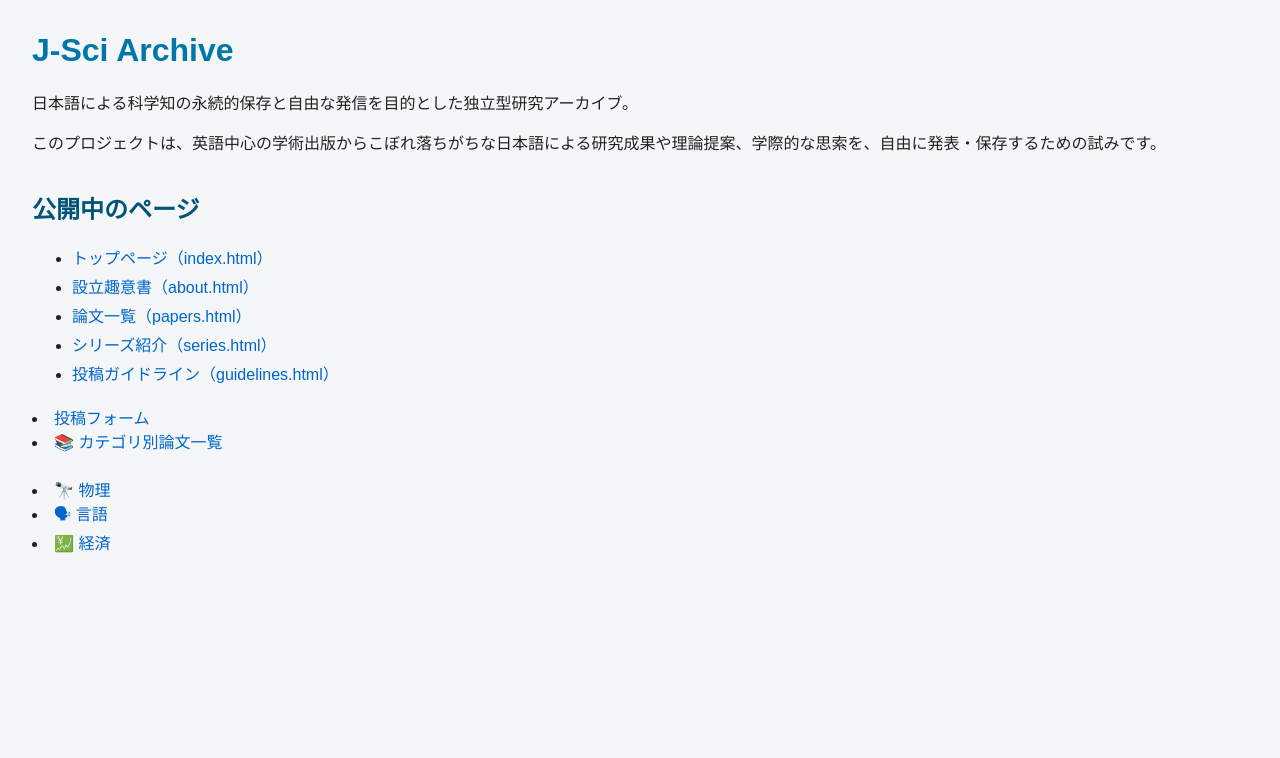
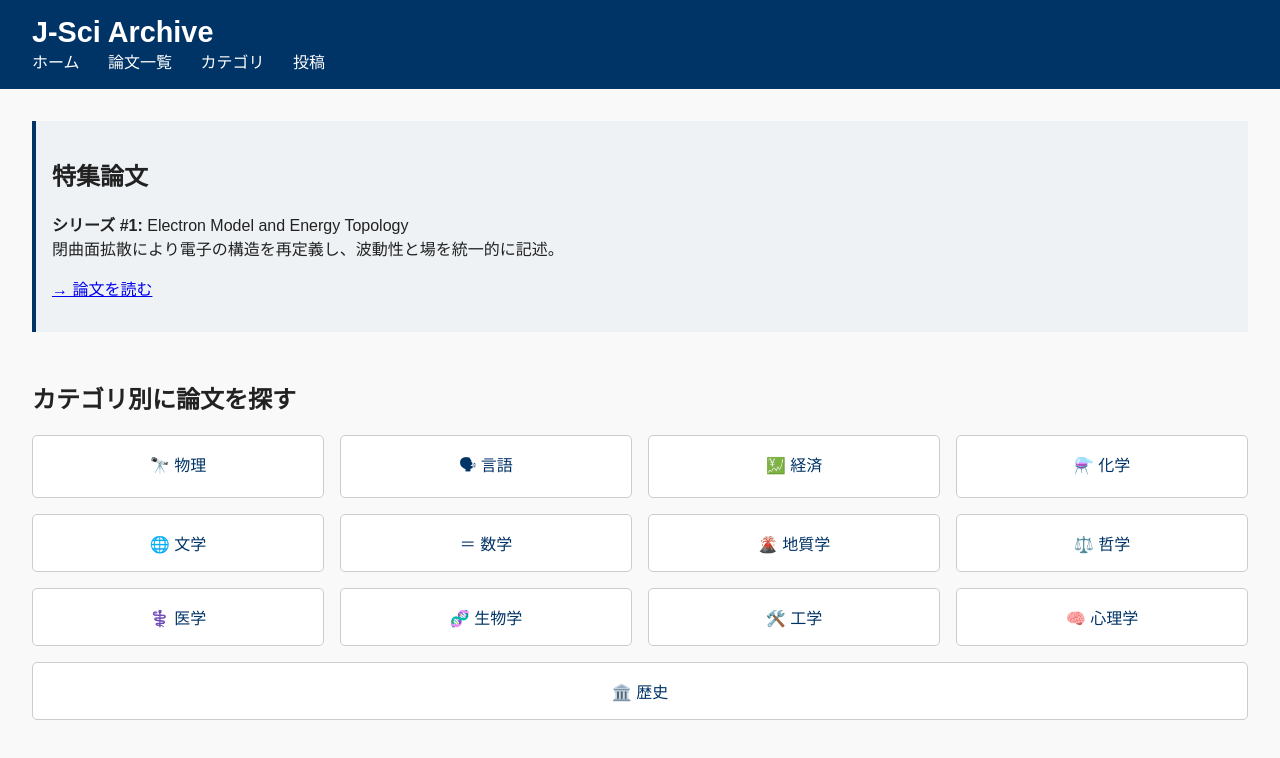
Before and after one commit to tetsuo0827/j-sci-archive, a plain HTML site: page index.html in a window 1280 px wide. Drawn offline with Linux system fonts and the light colour scheme.

Commit message:
Update index.html

```diff
--- a/index.html
+++ b/index.html
@@ -1,53 +1,101 @@
-
 <!DOCTYPE html>
 <html lang="ja">
 <head>
   <meta charset="UTF-8">
-    <title>J-Sci Archive トップページ</title>
+  <title>J-Sci Archive - トップページ</title>
   <style>
     body {
-            font-family: 'Yu Gothic', 'Hiragino Kaku Gothic ProN', sans-serif;
-            margin: 2em;
-            background-color: #f4f6f8;
+      font-family: 'Yu Gothic', sans-serif;
+      margin: 0;
+      padding: 0;
+      background-color: #f9f9f9;
       color: #222;
     }
-        h1 {
-            color: #0077aa;
+    header {
+      background-color: #003366;
+      color: white;
+      padding: 1em 2em;
     }
-        h2 {
-            color: #005577;
-            margin-top: 1.5em;
+    header h1 {
+      margin: 0;
+      font-size: 1.8em;
     }
-        ul {
-            line-height: 1.8;
-        }
-        a {
-            color: #0066cc;
+    nav a {
+      color: white;
+      margin-right: 1.5em;
       text-decoration: none;
     }
-        a:hover {
+    nav a:hover {
       text-decoration: underline;
+    }
+    main {
+      padding: 2em;
+    }
+    .highlight {
+      background-color: #eef2f5;
+      padding: 1em;
+      border-left: 4px solid #003366;
+      margin-bottom: 2em;
+    }
+    .categories h2 {
+      margin-top: 2em;
+    }
+    .grid {
+      display: flex;
+      flex-wrap: wrap;
+      gap: 1em;
+    }
+    .grid a {
+      background: white;
+      padding: 1em;
+      border: 1px solid #ccc;
+      border-radius: 5px;
+      flex: 1 0 200px;
+      text-align: center;
+      text-decoration: none;
+      color: #003366;
+    }
+    .grid a:hover {
+      background-color: #f0f0f0;
     }
   </style>
 </head>
 <body>
+  <header>
     <h1>J-Sci Archive</h1>
-    <p>日本語による科学知の永続的保存と自由な発信を目的とした独立型研究アーカイブ。</p>
-    <p>このプロジェクトは、英語中心の学術出版からこぼれ落ちがちな日本語による研究成果や理論提案、学際的な思索を、自由に発表・保存するための試みです。</p>
+    <nav>
+      <a href="index.html">ホーム</a>
+      <a href="papers.html">論文一覧</a>
+      <a href="category_index.html">カテゴリ</a>
+      <a href="submit.html">投稿</a>
+    </nav>
+  </header>
+  <main>
+    <section class="highlight">
+      <h2>特集論文</h2>
+      <p><strong>シリーズ #1:</strong> Electron Model and Energy Topology<br>
+      閉曲面拡散により電子の構造を再定義し、波動性と場を統一的に記述。</p>
+      <p><a href="series1.html">→ 論文を読む</a></p>
+    </section>
 
-    <h2>公開中のページ</h2>
-    <ul>
-        <li><a href="index.html">トップページ（index.html）</a></li>
-        <li><a href="about.html">設立趣意書（about.html）</a></li>
-        <li><a href="papers.html">論文一覧（papers.html）</a></li>
-        <li><a href="series.html">シリーズ紹介（series.html）</a></li>
-        <li><a href="guidelines.html">投稿ガイドライン（guidelines.html）</a></li>
-    </ul><li><a href="submit.html">投稿フォーム</a></li>
-    <li><a href="category_index.html">📚 カテゴリ別論文一覧</a></li>
-　　 <li><a href="category_physics.html">🔭 物理</a></li>
-    <li><a href="category_linguistics.html">🗣 言語</a></li>
-    <li><a href="category_economics.html">💹 経済</a></li>
-
-
+    <section class="categories">
+      <h2>カテゴリ別に論文を探す</h2>
+      <div class="grid">
+        <a href="category_physics.html">🔭 物理</a>
+        <a href="category_linguistics.html">🗣 言語</a>
+        <a href="category_economics.html">💹 経済</a>
+        <a href="category_chemistry.html">⚗️ 化学</a>
+        <a href="category_literature.html">🌐 文学</a>
+        <a href="category_mathematics.html">＝ 数学</a>
+        <a href="category_geoscience.html">🌋 地質学</a>
+        <a href="category_philosophy.html">⚖️ 哲学</a>
+        <a href="category_medicine.html">⚕️ 医学</a>
+        <a href="category_biology.html">🧬 生物学</a>
+        <a href="category_engineering.html">🛠️ 工学</a>
+        <a href="category_psychology.html">🧠 心理学</a>
+        <a href="category_history.html">🏛️ 歴史</a>
+      </div>
+    </section>
+  </main>
 </body>
 </html>
```
Lines whose indentation alone changed are shown as unchanged.
